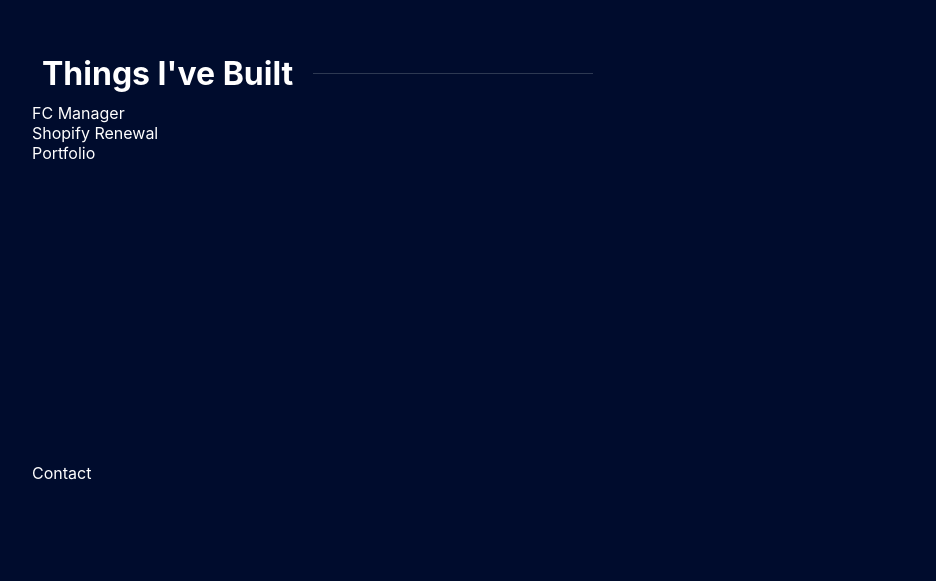
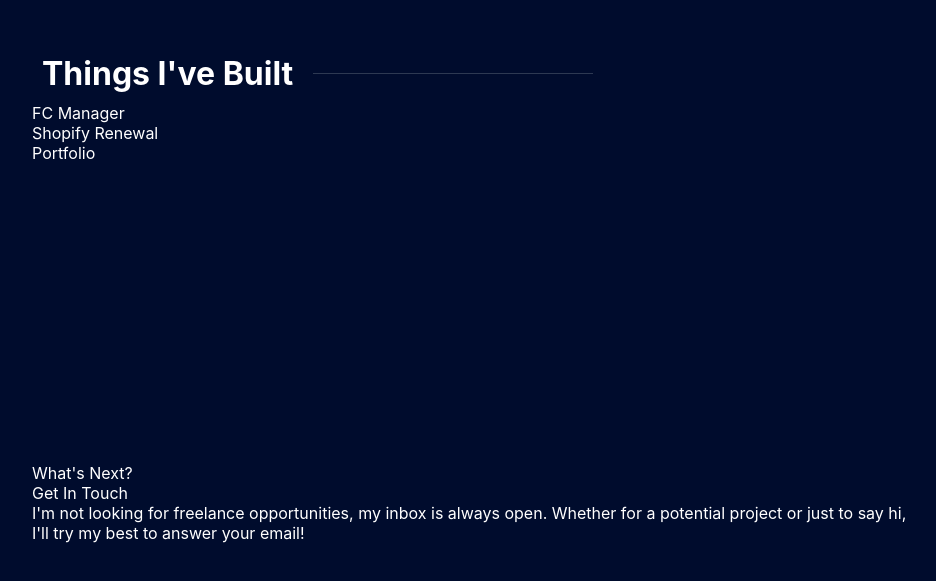
Before and after one commit to FoxeyesJK/Portfolio, a React (Create React App) app: page / in a window 1280 px wide. Shown: the part 2345-2926 px from the top of the page, without its empty margins (168-1104 px from the left). Built offline with nearby package versions, Linux system fonts and the light colour scheme; the HTML template or start-up script is replaced by a standard one.

Commit message:
Add Contact contents

```diff
--- a/src/sections/contact/contact.components.jsx
+++ b/src/sections/contact/contact.components.jsx
@@ -1,13 +1,18 @@
 import React from 'react'
 
 import {
-    ContactContainer
+    ContactContainer,
+    ContactHeader,
+    ContactSubHeader,
+    ContentsContainer
 } from './contact.styles'
 
 const Contact = () => {
     return (
-        <ContactContainer id="about">
-            Contact
+        <ContactContainer>
+            <ContactHeader>What's Next?</ContactHeader>
+            <ContactSubHeader>Get In Touch</ContactSubHeader>
+            <ContentsContainer>I'm not looking for freelance opportunities, my inbox is always open. Whether for a potential project or just to say hi, I'll try my best to answer your email!</ContentsContainer>
         </ContactContainer>
     )
 }
--- a/src/sections/contact/contact.styles.jsx
+++ b/src/sections/contact/contact.styles.jsx
@@ -2,3 +2,12 @@ import styled from 'styled-components'
 
 export const ContactContainer = styled.div`
 `
+
+export const ContactHeader = styled.div`
+`
+
+export const ContactSubHeader = styled.div`
+`
+
+export const ContentsContainer = styled.div`
+`
```
